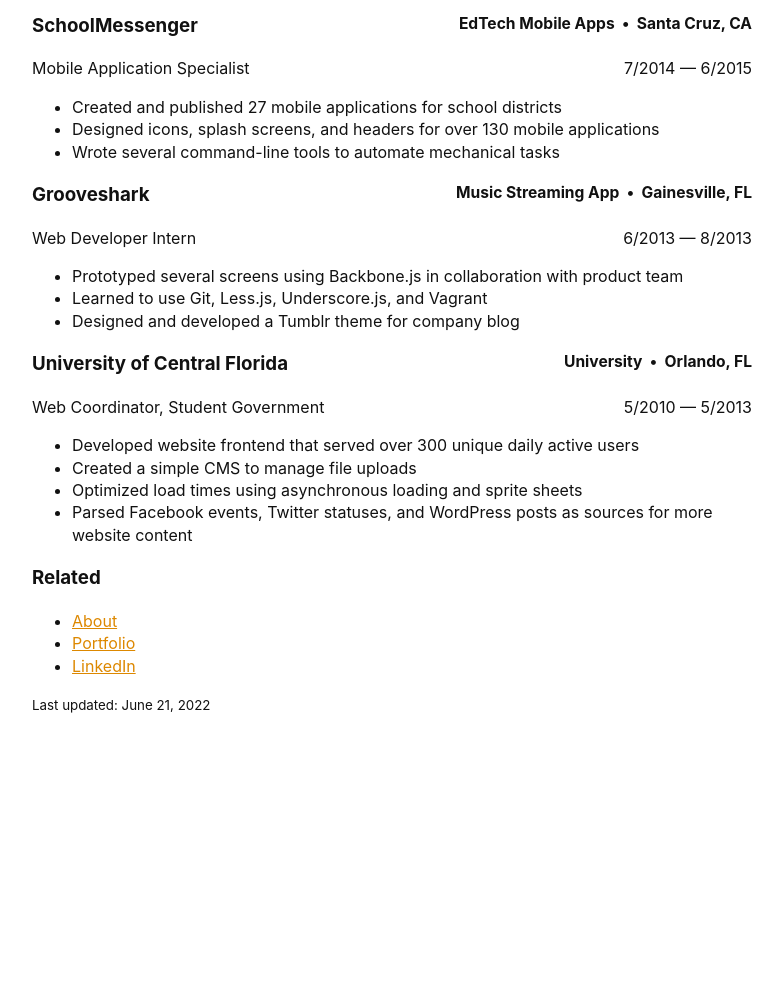
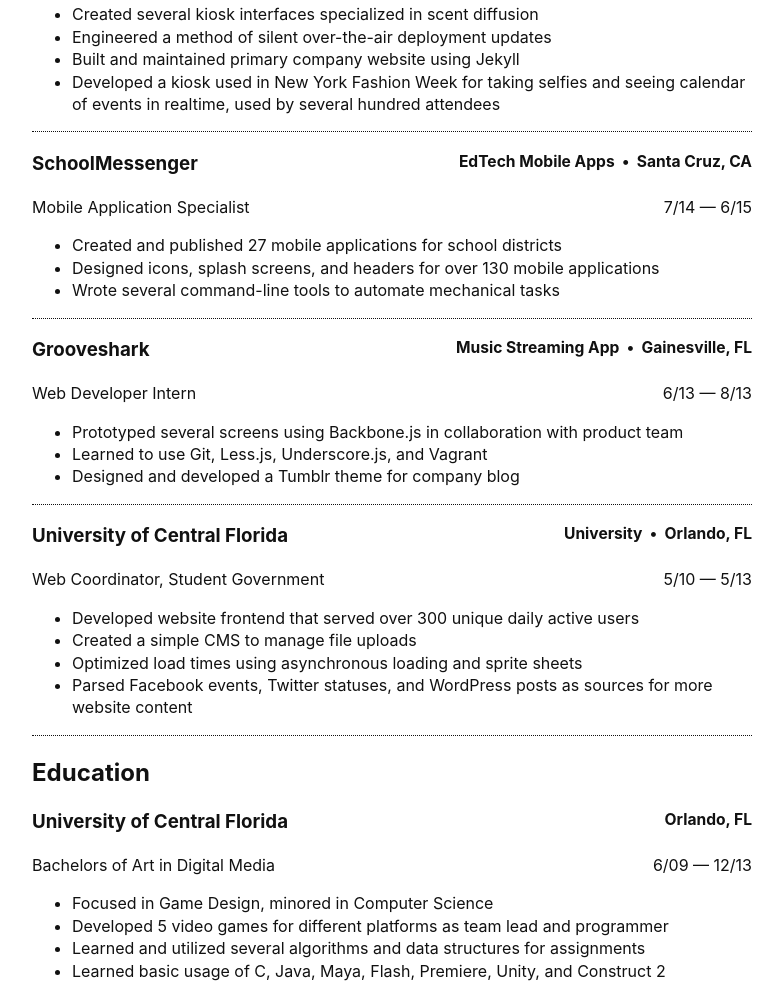
Before and after one commit to sdvim/www, an Astro site: page /resume in a window 1280 px wide. Shown: the part 1091-2089 px from the top of the page, without its empty margins (248-1031 px from the left). Before the commit the page ends 1822 px from the top, so only its background shows below. Built offline with nearby package versions, Linux system fonts and the light colour scheme; Astro itself is replaced by a stand-in of ours.

Commit message:
Update resume

```diff
--- a/src/data/resume.json
+++ b/src/data/resume.json
@@ -23,13 +23,13 @@
         "name": "Google",
         "industry": "Technology",
         "location": "Remote",
-        "skip": false,
         "url": "",
         "logo": ""
       },
       "skills": [
         "Dart",
-        "Flutter"
+        "Flutter",
+        "a11y"
       ],
       "description": [
         "Developed air quality UIs for an expedited launch during wildfire season",
@@ -42,6 +42,7 @@
     {
       "position": {
         "title": "UX Engineer",
+        "team": "Design",
         "startDate": "2018, 11",
         "endDate": "2020, 03"
       },
@@ -49,13 +50,15 @@
         "name": "Essential",
         "industry": "Consumer Electronics",
         "location": "Palo Alto, CA",
-        "skip": false,
         "url": "",
         "logo": ""
       },
       "skills": [
         "Vue",
-        "Vuex"
+        "Vuex",
+        "SCSS",
+        "Prototyping",
+        "Sketch"
       ],
       "description": [
         "Prototyped navigation models, on-screen keyboards, customization features, and other system components for project GEM, a candybar shaped mobile device",
@@ -65,6 +68,7 @@
     {
       "position": {
         "title": "Frontend Software Engineer",
+        "team": "Marketing & Sales",
         "startDate": "2018, 03",
         "endDate": "2020, 03"
       },
@@ -77,7 +81,13 @@
         "logo": ""
       },
       "skills": [
-
+        "Zendesk",
+        "Shopify",
+        "MailChimp",
+        "JavaScript",
+        "SCSS",
+        "Sketch",
+        "i18n"
       ],
       "description": [
         "Maintained and updated primary company website with internationalized content, promotional forms, and new pages; deployed to Heroku with a SecureCDN cache to serve thousands of daily active users",
@@ -101,7 +111,8 @@
       },
       "skills": [
         "Backbone.js",
-        "SCSS"
+        "SCSS",
+        "Sketch"
       ],
       "description": [
         "Rewrote most of the app interface using Backbone.js and SCSS",
@@ -123,7 +134,9 @@
         "logo": ""
       },
       "skills": [
-
+        "Vue",
+        "jQuery",
+        "Jekyll"
       ],
       "description": [
         "Created several kiosk interfaces specialized in scent diffusion",
@@ -146,7 +159,9 @@
         "logo": ""
       },
       "skills": [
-
+        "MySQL",
+        "Illustrator",
+        "Bash"
       ],
       "description": [
         "Created and published 27 mobile applications for school districts",
@@ -169,6 +184,7 @@
       },
       "skills": [
         "Backbone.js",
+        "Photoshop",
         "Git"
       ],
       "description": [
@@ -193,7 +209,10 @@
       },
       "skills": [
         "PHP",
-        "MySQL"
+        "MySQL",
+        "Photoshop",
+        "jQuery",
+        "HTML"
       ],
       "description": [
         "Developed website frontend that served over 300 unique daily active users",
--- a/src/pages/resume.astro
+++ b/src/pages/resume.astro
@@ -1,6 +1,6 @@
 ---
 import BaseLayout from '../layouts/base.astro';
-import { experiences } from '../data/resume.json';
+import { experiences, educations } from '../data/resume.json';
 const title = 'Resume';
 const updated = new Date('2022-06-21');
 const related = {
@@ -11,18 +11,19 @@
 const dateRange = (start, end) => {
   const startDate = new Date(start);
   const endDate = new Date(end);
-  const sM = startDate.getMonth()+1;
-  const sY = startDate.getFullYear();
-  const eM = endDate.getMonth()+1;
-  const eY = endDate.getFullYear();
+  const sM = startDate.getMonth() + 1;
+  const sY = startDate.getFullYear().toString().substring(2);
+  const eM = endDate.getMonth() + 1;
+  const eY = endDate.getFullYear().toString().substring(2);
 
   return `${sM}/${sY} — ${eM}/${eY}`;
 }
 ---
 
 <BaseLayout content={{title, updated, related}}>
+  <h2>Experience</h2>
   {experiences.map(({position, company, description}) => (
-    <article>
+    <article style="border-bottom: 1px dotted">
       { !company.skip && (
       <h3 style="display: flex; justify-content: space-between;">
         <strong>{company.name}</strong>
@@ -34,7 +35,7 @@
       </h3>
       )}
       <p style="display: flex; justify-content: space-between;">
-        <span>{position.title}{position.team ? `, ${position.team}` : ""}</span>
+        <span>{position.title}{position.team && `, ${position.team}`}</span>
         <date>{dateRange(position.startDate, position.endDate)}</date>
       </p>
       <ul>
@@ -44,4 +45,25 @@
       </ul>
     </article>
   ))}
+
+  <h2>Education</h2>
+  {educations.map(({name, degree, location, description, startDate, endDate}) => (
+    <article>
+      <h3 style="display: flex; justify-content: space-between;">
+        <strong>{name}</strong>
+        <small>
+          {location}
+        </small>
+      </h3>
+      <p style="display: flex; justify-content: space-between;">
+        <span>{degree}</span>
+        <date>{dateRange(startDate, endDate)}</date>
+      </p>
+      <ul>
+        {description.map((item) => (
+          <li>{item}</li>
+        ))}
+      </ul>
+    </article>
+  ))}
 </BaseLayout>
```
